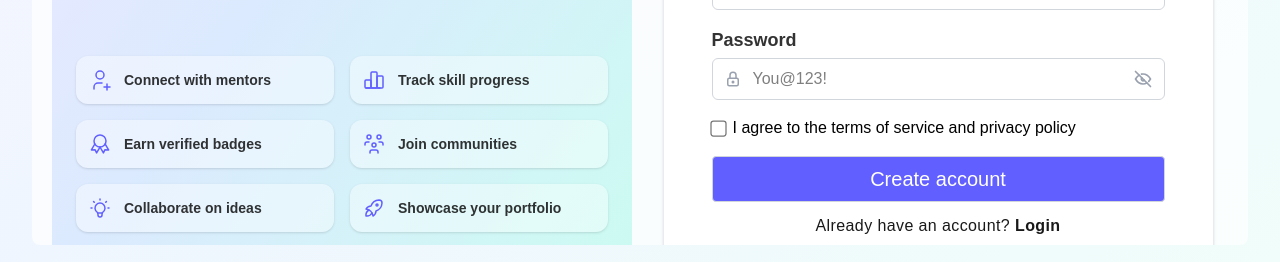
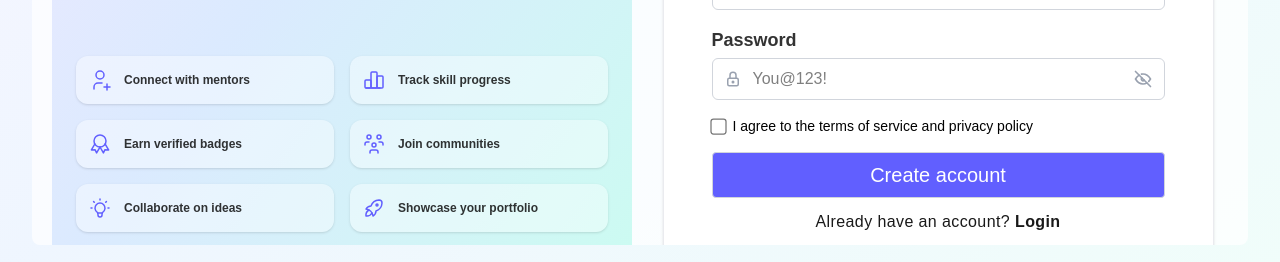
Before and after one commit to oniChan1226/Skill-Nexus-Frontend, a React (Vite) app: page /signup in a window 1280 px wide. Shown: the part 535-797 px from the top of the page. Built offline with nearby package versions, Linux system fonts and the light colour scheme; no server answers; the HTML template or start-up script is replaced by a standard one.

Commit message:
fix: auth layout overflow

```diff
--- a/src/components/ui/auth/AuthForm.tsx
+++ b/src/components/ui/auth/AuthForm.tsx
@@ -39,7 +39,7 @@ const AuthForm = ({
     >
       {/* Headings */}
       <div className="flex flex-col justify-center items-center space-y-2 mb-6">
-        <h2 className="text-3xl lg:text-4xl font-semibold text-black/90">
+        <h2 className="text-3xl xl:text-4xl font-semibold text-black/90">
           {title}
         </h2>
         <p className="text-gray-600/80 tracking-wide xl:text-lg">{subtitle}</p>
@@ -73,12 +73,12 @@ const AuthForm = ({
       </div>
 
       {/* Form */}
-      <form className="space-y-4" onSubmit={onSubmit}>
+      <form className="space-y-2 md:space-y-4" onSubmit={onSubmit}>
         {children}
         <Button
           variant="custom"
           type="submit"
-          className="w-full py-2 text-xl border-gray-300 bg-indigo-500 text-white border hover:bg-indigo-500/90 flex justify-center items-center"
+          className="w-full py-2 text-lg xl:text-xl border-gray-300 bg-indigo-500 text-white border hover:bg-indigo-500/90 flex justify-center items-center"
           disabled={isLoading}
         >
           {isLoading ? <><HashLoader color="white" size={20} className="mr-1"/> {loaderFallbackText}</> : actionLabel}
--- a/src/components/ui/auth/AuthHero.tsx
+++ b/src/components/ui/auth/AuthHero.tsx
@@ -61,7 +61,7 @@ const itemVariants = {
 
 const AuthHero = () => {
   return (
-    <section className="flex flex-col justify-between items-start text-black/90 dark:text-white/90 text-left px-6 py-12 w-full h-full bg-gradient-to-br from-purple-100 via-blue-100 to-teal-100 dark:bg-dark-500 dark:from-gray-900 dark:via-purple-800/20 dark:to-blue-600/30">
+    <section className="flex flex-col justify-between items-start text-black/90 dark:text-white/90 text-left px-3 xl:px-6 py-3 xl:py-12 w-full h-full bg-gradient-to-br from-purple-100 via-blue-100 to-teal-100 dark:bg-dark-500 dark:from-gray-900 dark:via-purple-800/20 dark:to-blue-600/30">
       {/* Quote */}
       <motion.div
         initial={{ opacity: 0, y: 20 }}
@@ -69,7 +69,7 @@ const AuthHero = () => {
         transition={{ duration: 0.6 }}
         className="flex flex-col ml-4 p-3 capitalize dark:bg-white/5 rounded-xl"
       >
-        <h1 className="text-xl md:text-2xl leading-tight relative capitalize">
+        <h1 className="text-xl xl:text-2xl leading-tight relative capitalize">
           <IconQuote
             stroke={2}
             className="rotate-180 absolute -top-2 -left-6"
@@ -118,7 +118,7 @@ const AuthHero = () => {
               size={24}
               stroke={1.5}
             />
-            <p className="text-black/80 dark:text-white/80 text-sm lg:text-md font-semibold">{title}</p>
+            <p className="text-black/80 dark:text-white/80 text-xs xl:text-md font-semibold">{title}</p>
           </motion.div>
         ))}
       </motion.div>
--- a/src/layouts/AuthLayout.tsx
+++ b/src/layouts/AuthLayout.tsx
@@ -4,14 +4,14 @@ import { AuthHero } from "../components/ui/auth";
 const AuthLayout = () => {
   return (
     <main className="selection:bg-indigo-200 dark:selection:bg-indigo-500 bg-gradient-to-br from-purple-50 via-blue-50 to-teal-50 dark:bg-dark-600 dark:from-gray-900 dark:via-purple-900/20 dark:to-blue-900/20 min-h-screen flex justify-center items-center">
-      <div className="bg-white/70 max-w-[100rem] p-3 md:p-5 rounded-lg w-[95%] h-[95vh] grid grid-cols-1 lg:grid-cols-2 overflow-hidden gap-4">
+      <div className="bg-white/70 max-w-[100rem] p-3 md:p-5 rounded-lg w-[95%] h-[95vh] grid grid-cols-1 lg:grid-cols-2 overflow-auto gap-4">
         {/* Left Panel */}
         <div className="hidden lg:flex h-full w-full rounded-3xl overflow-hidden">
           <AuthHero />
         </div>
 
         {/* Right Panel */}
-        <div className="h-full w-full flex flex-col justify-center items-center">
+        <div className=" flex flex-col justify-center items-center">
           <Outlet />
         </div>
       </div>
--- a/src/pages/auth/Signup.tsx
+++ b/src/pages/auth/Signup.tsx
@@ -133,7 +133,7 @@ const Signup = () => {
         register={register("password")}
       />
 
-      <div className="flex justify-start items-center space-x-2">
+      <div className="flex justify-start items-center space-x-2 text-xs md:text-sm">
         <input
           type="checkbox"
           {...register("agreement")}
```
